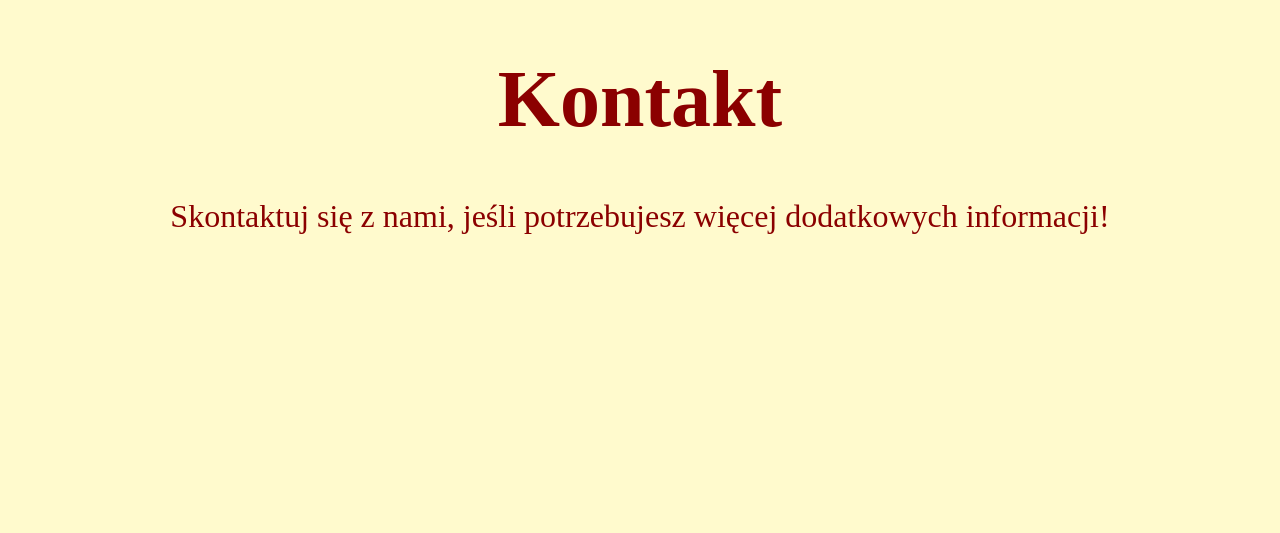
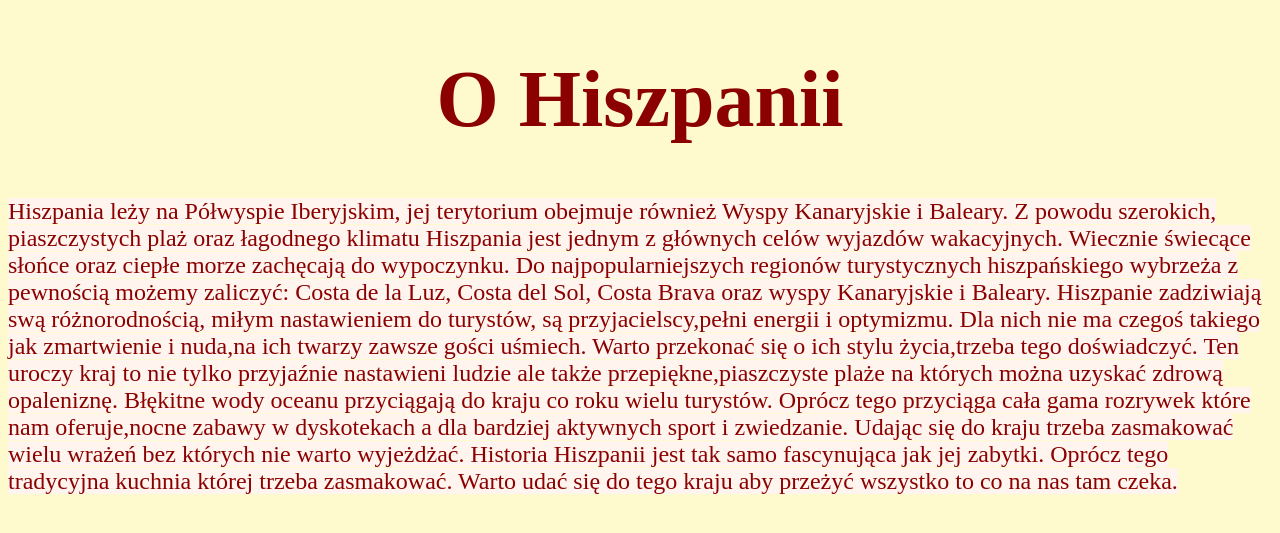
Before and after one commit to KKarolinaKK/Nauka_jezyka_hiszpanskiego, a Django app: page /kontakt/ in a window 1280 px wide. Shown: the part 56-589 px from the top of the page. Run offline with Django 3.2, Linux system fonts and the light colour scheme.

Commit message:
Update kontakt.html
Link do strony, z której został zaczerpnięty opis: http://bpelto.pl/joomla/opis-kraju-hiszpania

```diff
--- a/uploads/templates/kontakt.html
+++ b/uploads/templates/kontakt.html
@@ -1,7 +1,10 @@
 {% extends 'base.html' %}
 
 {% block content %}
-    <h1>Kontakt</h1>
+    <h1>O Hiszpanii</h1>
 
-    <p>Skontaktuj się z nami, jeśli potrzebujesz więcej dodatkowych informacji!</p>
+    <p1>Hiszpania leży na Półwyspie Iberyjskim, jej terytorium obejmuje również Wyspy Kanaryjskie i Baleary. Z powodu szerokich, piaszczystych plaż oraz łagodnego klimatu Hiszpania jest jednym z głównych celów wyjazdów wakacyjnych. Wiecznie świecące słońce oraz ciepłe morze zachęcają do wypoczynku. Do najpopularniejszych regionów turystycznych hiszpańskiego wybrzeża z pewnością możemy zaliczyć: Costa de la Luz, Costa del Sol, Costa Brava oraz wyspy Kanaryjskie i Baleary. Hiszpanie zadziwiają swą różnorodnością, miłym nastawieniem do turystów, są przyjacielscy,pełni energii i optymizmu. Dla nich nie ma czegoś takiego jak zmartwienie i nuda,na ich twarzy zawsze gości uśmiech. Warto przekonać się o ich stylu życia,trzeba tego doświadczyć.
+    Ten uroczy kraj to nie tylko przyjaźnie nastawieni ludzie ale także przepiękne,piaszczyste plaże na których można uzyskać zdrową opaleniznę. Błękitne wody oceanu przyciągają do kraju co roku wielu turystów. Oprócz tego przyciąga cała gama rozrywek które nam oferuje,nocne zabawy w dyskotekach a dla bardziej aktywnych sport i zwiedzanie. Udając się do kraju trzeba zasmakować wielu wrażeń bez których nie warto wyjeżdżać.
+    Historia Hiszpanii jest tak samo fascynująca jak jej zabytki. Oprócz tego tradycyjna kuchnia której trzeba zasmakować. Warto udać się do tego kraju aby przeżyć wszystko to co na nas tam czeka.</p1>
+
 {% endblock %}
```
